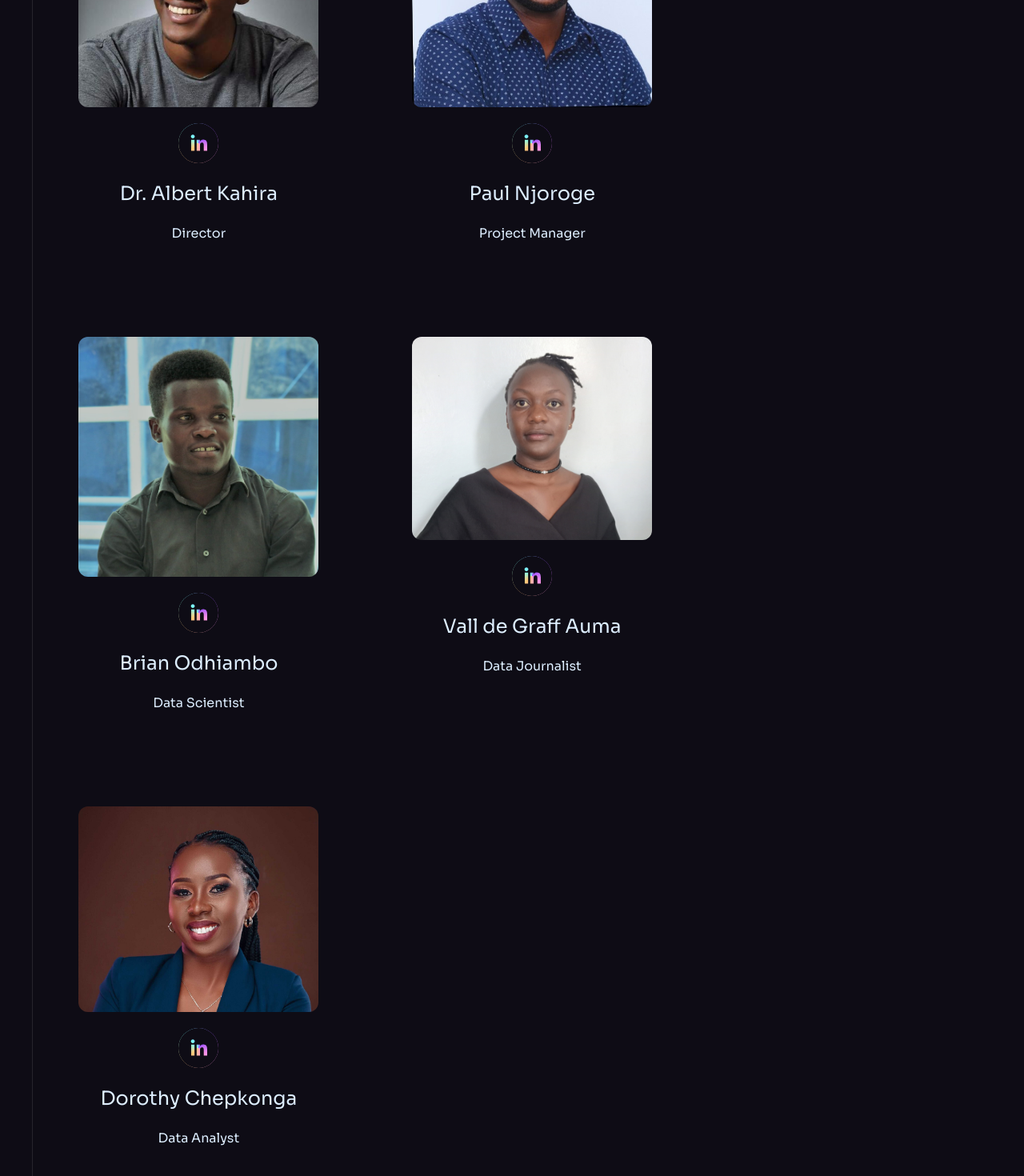
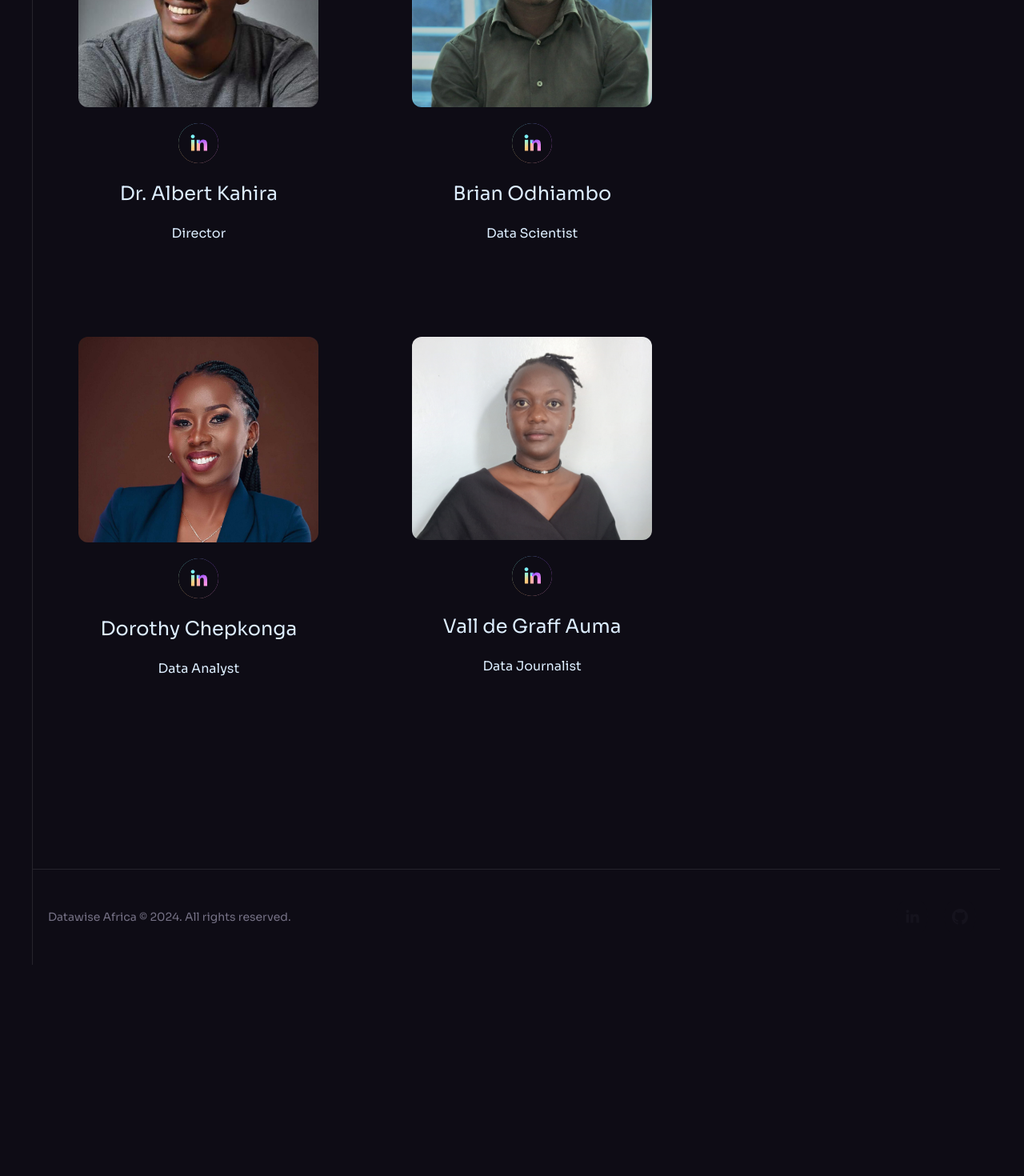
Before and after one commit to Datawise-Africa/datawise_frontend, a React (Vite) app: page /team in a window 1280 px wide. Shown: the part 464-1934 px from the top of the page at 80% size. After the commit the page ends 1670 px from the top, so only its background shows below. Built offline with nearby package versions, Linux system fonts and the light colour scheme.

Commit message:
constants file

```diff
--- a/src/constants/index.js
+++ b/src/constants/index.js
@@ -323,17 +323,6 @@ export const teamMembers = [
     },
     {
         id: "1",
-        name: "Paul Njoroge",
-        title: "Project Manager",
-        image: "/assets/team_members/paul-njoroge.jpeg",
-        description: "Paul, a projects manager at Datawise Africa and an analyst at Indicator Ventures, holds a BSc in Electrical Engineering from Erciyes University(Turkey). Formerly with Etohum & Startup Istanbul, he led SSA, linking startups from Eurasia & Africa to Silicon Valley investors. He specializes in Applied ML/Natural Language Processing for real-world problem-solving. Additionally, he conducted data analysis for Diversity VC's UK-based diversity report.",
-        linkedin_url: "https://www.linkedin.com/in/paulnjoroge",
-        twitter_url: "https://x.com/paulxnjoroge",
-        email: "paul@datawise.africa",
-        backgroundUrl: "/assets/icon/reactangle-card-1.svg",
-    },
-    {
-        id: "2",
         name: "Brian Odhiambo",
         title: "Data Scientist",
         image: "/assets/team_members/brian-odhiambo.jpg",
@@ -341,6 +330,17 @@ export const teamMembers = [
         linkedin_url: "https://www.linkedin.com/in/brian-odhiambo-6b036b181",
         twitter_url: "https://x.com/__Obrian",
         email: "brian@datawise.africa",
+        backgroundUrl: "/assets/icon/reactangle-card-1.svg",
+    },
+    {
+        id: "2",
+        name: "Dorothy Chepkonga",
+        title: "Data Analyst",
+        image: "/assets/team_members/dorothy.jpg",
+        description: "",
+        linkedin_url: "https://linkedin.com/in/dorothychepkonga",
+        twitter_url: "",
+        email: "dorothy@datawise.africa",
         backgroundUrl: "/assets/icon/reactangle-card-1.svg",
     },
     {
@@ -354,17 +354,7 @@ export const teamMembers = [
         email: "vall@datawise.africa",
         backgroundUrl: "/assets/icon/reactangle-card-1.svg",
     },
-    {
-        id: "4",
-        name: "Dorothy Chepkonga",
-        title: "Data Analyst",
-        image: "/assets/team_members/dorothy.jpg",
-        description: "",
-        linkedin_url: "https://linkedin.com/in/dorothychepkonga",
-        twitter_url: "",
-        email: "dorothy@datawise.africa",
-        backgroundUrl: "/assets/icon/reactangle-card-1.svg",
-    }
+
 ]
 
 export const socials = [
```
